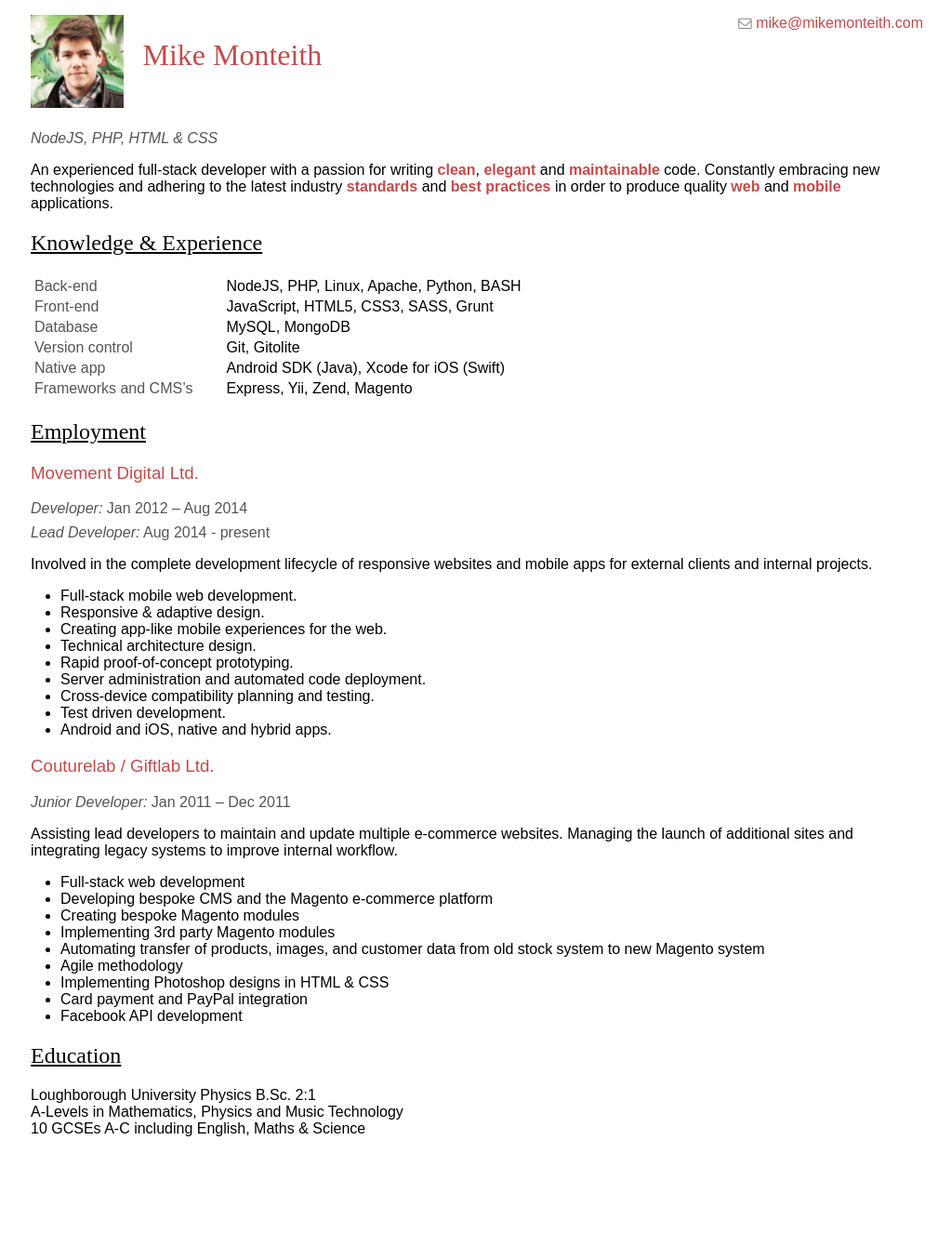
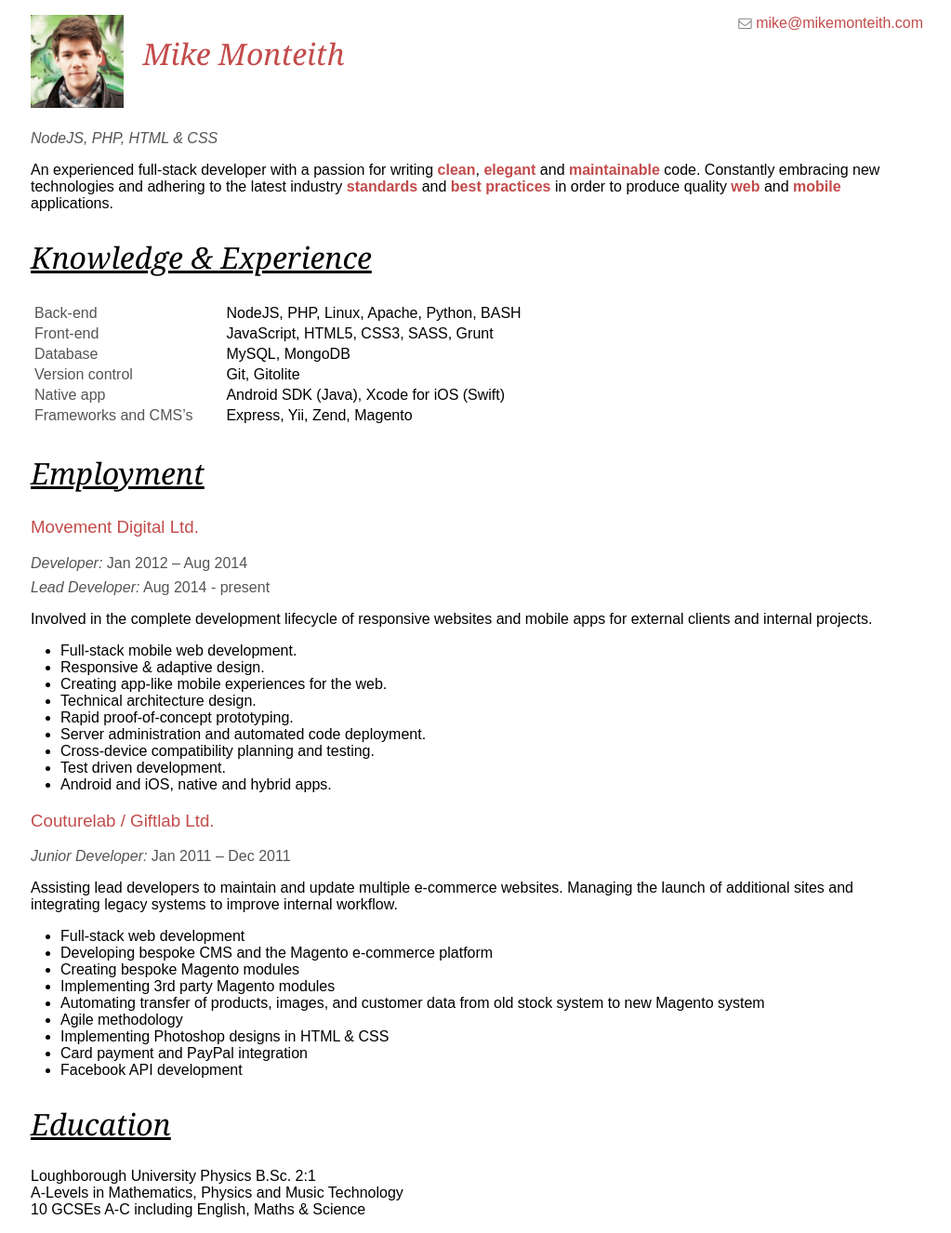
Before and after one commit to Mike220889/mike220889.github.io, a Jekyll site: the page built from cv.md, in a window 1280 px wide. Shown: the whole page at 93% size, without its empty margins (127-1150 px from the left). Built offline with Jekyll 4.4.1, drawn with Linux system fonts in a browser that asks for light colours; before the commit the page ends 1239 px from its top, so only the background shows below that.

Commit message:
Use Georgia serif compliment font

```diff
--- a/_sass/_theme.scss
+++ b/_sass/_theme.scss
@@ -20,7 +20,12 @@ h1,h2,h3,h4,h5{
 }
 
 h1,h2{
-	font-family:serif;
+	font-size:2em;
+	font-family:Georgia, serif;
+	font-style:italic;
+	@include susy-media(small){
+		text-align:center;
+	}
 }
 
 a{
```
